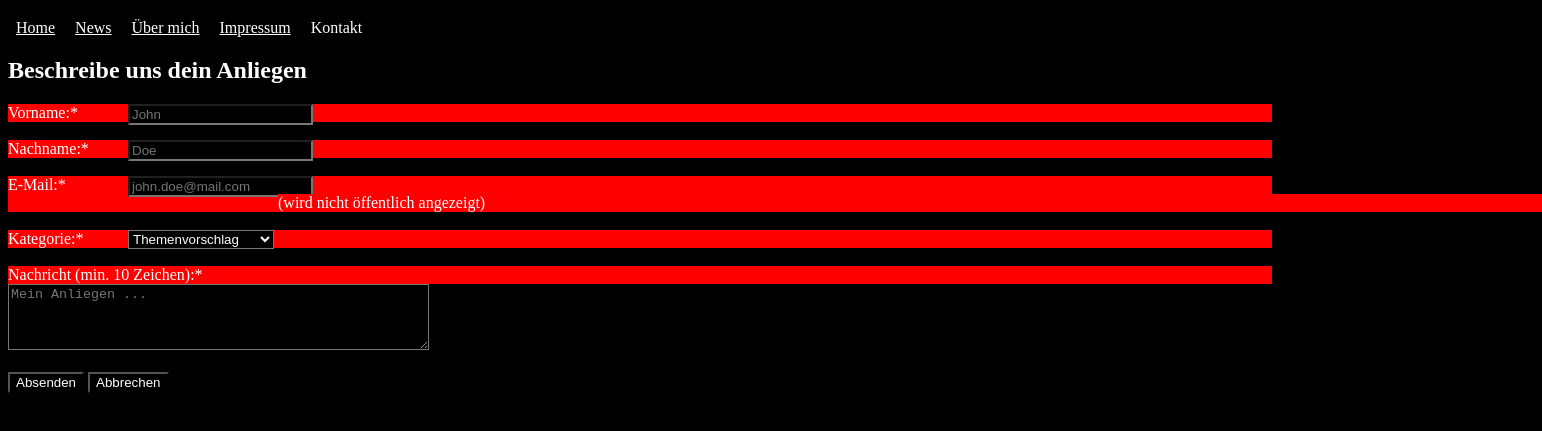
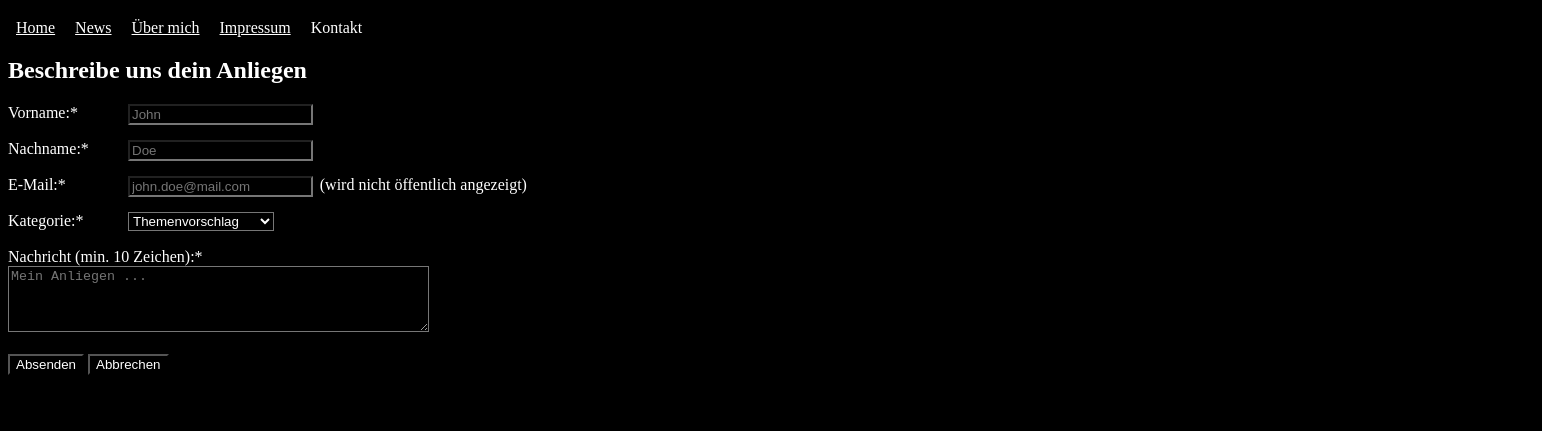
Before and after one commit to neolith3/WT1_Testat, a plain HTML site: page contact.html in a window 1280 px wide. Shown: the part 61-492 px from the top of the page, 1542 px wide, since content can reach past the window. Drawn offline with Linux system fonts and the light colour scheme.

Commit message:
Style der Kommentare zur den Input-Boxen gefixt.

```diff
--- a/CSS/styles.css
+++ b/CSS/styles.css
@@ -40,15 +40,20 @@ th {
     display:inline-block;
     width: 100%;
     height: auto;
-    background-color: red;
 }
 .inputArea input[type="text"],
 .inputArea input[type="email"],
 .inputArea select {
-    display: inline-block;         /* auf neue Zeile */
-position: absolute;
-    left: 10%;      /* kleine Abstände */
-    /* width: 100%;            volle Breite des Labels */
+    display: inline-block; /* auf neue Zeile */
+    text-align: left;
+    position: absolute;
+    left: 10%;
+}
+
+/* Ergänzende Kommentare nach den Input-Feldern */
+.inputArea label>label {
+    width: 250px;
+    left: 250px;
 }
 
 .inputDescription {
--- a/contact.html
+++ b/contact.html
@@ -30,7 +30,7 @@
                 <label for="lastname">Nachname:*
                 <input type="text" id="lastname" name="lastname" required placeholder="Doe"></label><br><br>
                 <label for="email">E-Mail:*
-                <input type="email" id="email" name="email" required placeholder="john.doe@mail.com">
+                <input type="email" id="email" name="email" required placeholder="john.doe@mail.com"> </input>
                 <label class="inputDescription">(wird nicht öffentlich angezeigt)</label>
                 </label><br><br>
                 <label for="consultationType">Kategorie:*
```
